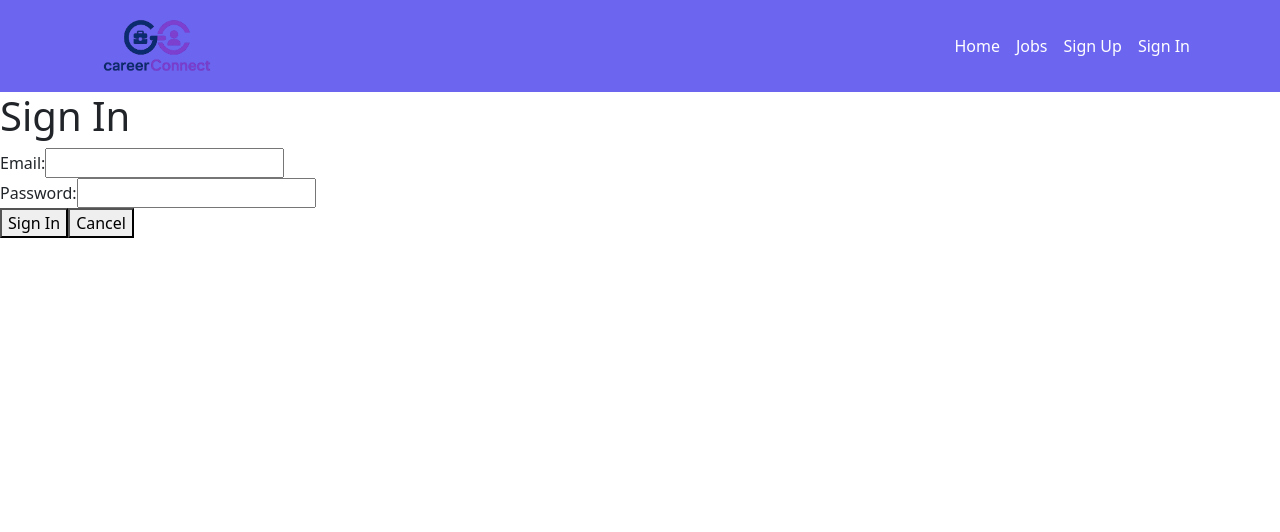
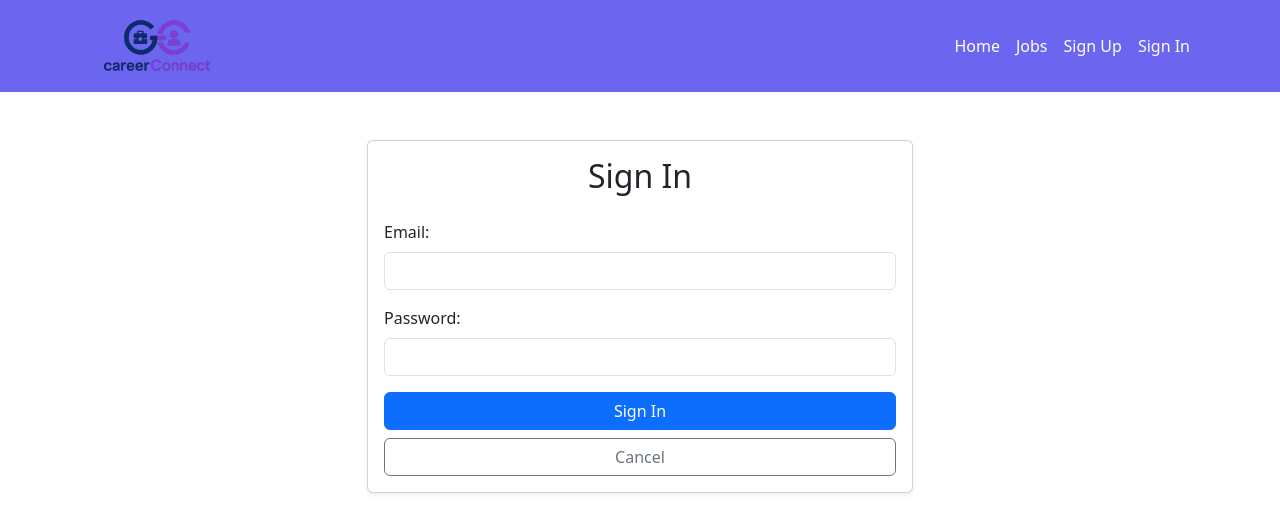
Before and after one commit to NadiaAlgallaf/project-frontend, a React (Vite) app: page /sign-in in a window 1280 px wide. Shown: the top 532 px of the page. Built offline with nearby package versions, Linux system fonts and the light colour scheme; no server answers.

Commit message:
add styling for sign in

```diff
--- a/src/pages/SigninPage.jsx
+++ b/src/pages/SigninPage.jsx
@@ -1,59 +1,66 @@
-import { useState } from "react";
-import { useNavigate } from "react-router";
+import { useState } from 'react'
+import { useNavigate } from 'react-router'
 
-import { signIn } from "../services/authService";
-import { useAuth } from "../context/AuthContext";
+import { signIn } from '../services/authService'
+import { useAuth } from '../context/AuthContext'
 
 const SignInForm = () => {
-  const { setUser } = useAuth();
-  const navigate = useNavigate();
+  const { setUser } = useAuth()
+  const navigate = useNavigate()
 
-  const [error, setError] = useState("");
+  const [error, setError] = useState('')
 
   const [formData, setFormData] = useState({
-    email: "",
-    password: "",
-  });
+    email: '',
+    password: ''
+  })
 
   function handleChange(event) {
     setFormData({
       ...formData,
-      [event.target.name]: event.target.value,
-    });
+      [event.target.name]: event.target.value
+    })
   }
 
   async function handleSubmit(event) {
-    event.preventDefault();
+    event.preventDefault()
 
     try {
-      setError("");
+      setError('')
 
-      const signedInUser = await signIn(formData);
+      const signedInUser = await signIn(formData)
 
-      setUser(signedInUser);
+      setUser(signedInUser)
 
-      navigate("/dashboard");
+      navigate('/dashboard')
     } catch (err) {
-      console.log("Sign in error:", err);
+      console.log('Sign in error:', err)
 
       setError(
         err?.response?.data?.message ||
-          "Unable to sign in. Please check your email and password."
-      );
+          'Unable to sign in. Please check your email and password.'
+      )
     }
   }
 
   return (
-    <div>
-      <h1>Sign In</h1>
+    <main className="container mt-5">
+      <div className="row justify-content-center">
+        <div className="col-md-6">
+          <div className="card shadow-sm">
+            <div className="card-body">
+              <h2 className="text-center mb-4">Sign In</h2>
 
-      {error && <p>{error}</p>}
+              {error && <div className="alert alert-danger">{error}</div>}
 
               <form onSubmit={handleSubmit}>
-        <div>
-          <label htmlFor="email">Email:</label>
+                <div className="mb-3">
+                  <label className="form-label" htmlFor="email">
+                    Email:
+                  </label>
 
                   <input
+                    className="form-control"
                     id="email"
                     name="email"
                     type="email"
@@ -63,10 +70,13 @@ const SignInForm = () => {
                   />
                 </div>
 
-        <div>
-          <label htmlFor="password">Password:</label>
+                <div className="mb-3">
+                  <label className="form-label" htmlFor="password">
+                    Password:
+                  </label>
 
                   <input
+                    className="form-control"
                     id="password"
                     name="password"
                     type="password"
@@ -76,14 +86,24 @@ const SignInForm = () => {
                   />
                 </div>
 
-        <button type="submit">Sign In</button>
+                <button className="btn btn-primary w-100" type="submit">
+                  Sign In
+                </button>
 
-        <button type="button" onClick={() => navigate("/")}>
+                <button
+                  className="btn btn-outline-secondary w-100 mt-2"
+                  type="button"
+                  onClick={() => navigate('/')}
+                >
                   Cancel
                 </button>
               </form>
             </div>
-  );
-};
+          </div>
+        </div>
+      </div>
+    </main>
+  )
+}
 
-export default SignInForm;
+export default SignInForm
```
Lines whose indentation alone changed are shown as unchanged.
